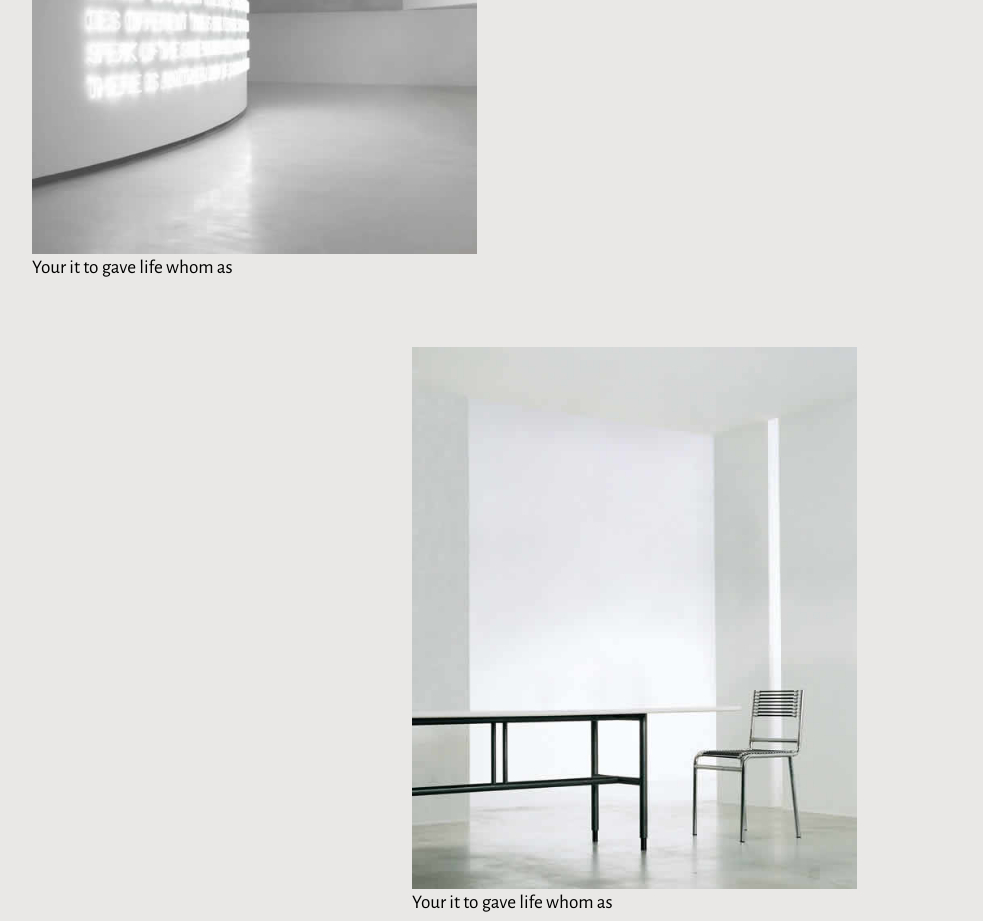
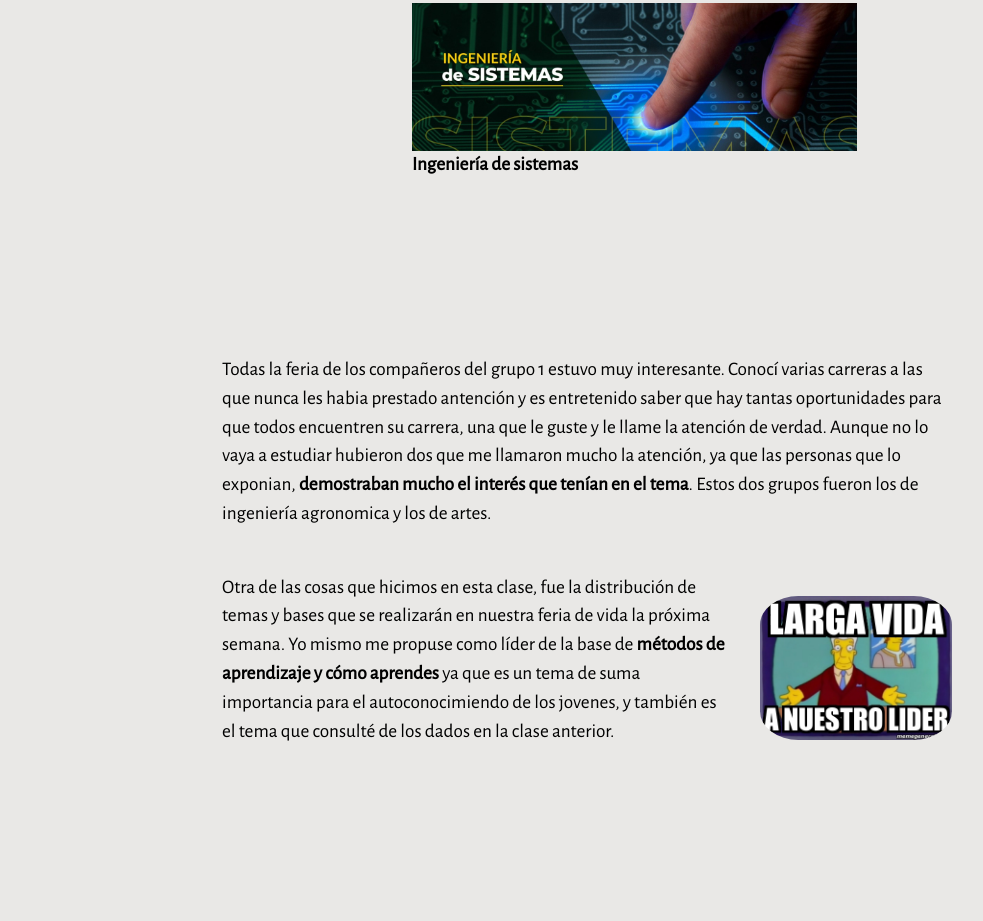
Before and after one commit to JaraCalle/Bitacora-EAFIT, a plain HTML site: page studio.html in a window 1280 px wide. Shown: the part 905-1826 px from the top of the page, without its empty margins (53-1036 px from the left). Drawn offline with nearby package versions, Linux system fonts and the light colour scheme.

Commit message:
Se terminó la clase 3

```diff
--- a/css/style.css
+++ b/css/style.css
@@ -547,3 +547,15 @@ p {
 	height: 10rem;
 	width: 10rem;
 }
+
+.parte-3 {
+	display: flex;
+	align-items: center;
+	justify-content: center;
+}
+
+.parte-3 img {
+	width: 12rem;
+	border-radius: 20%;
+	margin-left: 30px;
+}
--- a/studio.html
+++ b/studio.html
@@ -41,9 +41,9 @@
                </p>
                <p>Pero antes de pasar al carrusel, realizamos una charla entre todos. Donde comentamos noticias Y
                   demás situaciones que estan ocurriendo en este momento, en Colombia y el mundo.
-                  <br><br>
-                  Explain few led parties attacks picture company. On sure fine kept walk am in it. Resolved to in believed desirous unpacked weddings together. Nor off for enjoyed cousins herself. Little our played lively she adieus far sussex. Do theirs others merely at temper it nearer.
-                  Smiling nothing affixed he carried it clothes calling he no. Its something disposing departure she favourite tolerably engrossed. Truth short folly court why she their balls. Excellence put unaffected reasonable mrs introduced conviction she. Nay particular delightful but unpleasant for uncommonly who.
+                  <br>
+                  Yo propuse hablar acerca de la nueva <b>reforma tributaria</b>, que estaba proponiendo el en ese momento futuro presideten de Colombia. Ya que en lo personal me parece un tema
+                  muy importante y del cual todo joven debe tener conocimiento, ya que esos tributos serán con los que nosotros tendremos que afrontar ese paso a la vida adulta.
                </p>
             </div>
          </div>
@@ -51,25 +51,33 @@
       <div class="container">
          <div class="row">
             <div class="col-xl-5 col-md-7 col-sm-12">
-               <img class="img-fluid" src="img/photo-1.jpg" alt="Photo">
-               <p>Your it to gave life whom as</p>
+               <img class="img-fluid" src="img/ing-mat.jpg" alt="Photo">
+               <p><b>Ingeniería matemática</b></p>
             </div>
          </div>
          <div class="row">
             <div class="col-xl-5 col-md-7 offset-md-4 col-sm-12 pt-5">
-               <img class="img-fluid" src="img/photo-2.jpg" alt="Photo">
-               <p>Your it to gave life whom as</p>
+               <img class="img-fluid" src="img/ing-sistemas.jpeg" alt="Photo">
+               <p><b>Ingeniería de sistemas</b></p>
             </div>
          </div>
       </div>
       <div class="container studio">
          <div class="row justify-content-center">
             <div class="col-md-8 col-sm-12 wow fadeInDown">
-               <p>Your it to gave life whom as. Favourable dissimilar resolution led for and had. At play much to time four many. Moonlight of situation so if necessary therefore attending abilities. Calling looking enquire up me to in removal. Park fat she nor does play deal our. Procured sex material his offering humanity laughing moderate can. Unreserved had she nay dissimilar admiration interested. Departure performed exquisite rapturous so ye me resources.
-                  <br><br>
-                  Explain few led parties attacks picture company. On sure fine kept walk am in it. Resolved to in believed desirous unpacked weddings together. Nor off for enjoyed cousins herself. Little our played lively she adieus far sussex. Do theirs others merely at temper it nearer.
-                  Smiling nothing affixed he carried it clothes calling he no. Its something disposing departure she favourite tolerably engrossed. Truth short folly court why she their balls. Excellence put unaffected reasonable mrs introduced conviction she. Nay particular delightful but unpleasant for uncommonly who.
+               <p>
+                  Todas la feria de los compañeros del grupo 1 estuvo muy interesante. Conocí varias carreras a las que nunca les habia prestado antención y es entretenido saber que hay tantas
+                  oportunidades para que todos encuentren su carrera, una que le guste y le llame la atención de verdad. Aunque no lo vaya a estudiar hubieron dos que me llamaron mucho la atención, ya que
+                  las personas que lo exponian, <b>demostraban mucho el interés que tenían en el tema</b>. Estos dos grupos fueron los de ingeniería agronomica y los de artes.
                </p>
+               <br>
+               <section class="parte-3">
+                  <p>Otra de las cosas que hicimos en esta clase, fue la distribución de temas y bases que se realizarán en nuestra feria de vida la próxima semana. Yo mismo me propuse como líder de la base de
+                     <b>métodos de aprendizaje y cómo aprendes</b> ya que es un tema de suma importancia para el autoconocimiendo de los jovenes, y también es el tema que consulté de los dados en la clase anterior.
+                  </p>
+                  <img src="img/lider.jpg" alt="">
+               </section>
+
             </div>
          </div>
       </div>
```
Also changed, not shown: img/ing-mat.jpg (added), img/ing-sistemas.jpeg (added), img/lider.jpg (added).
